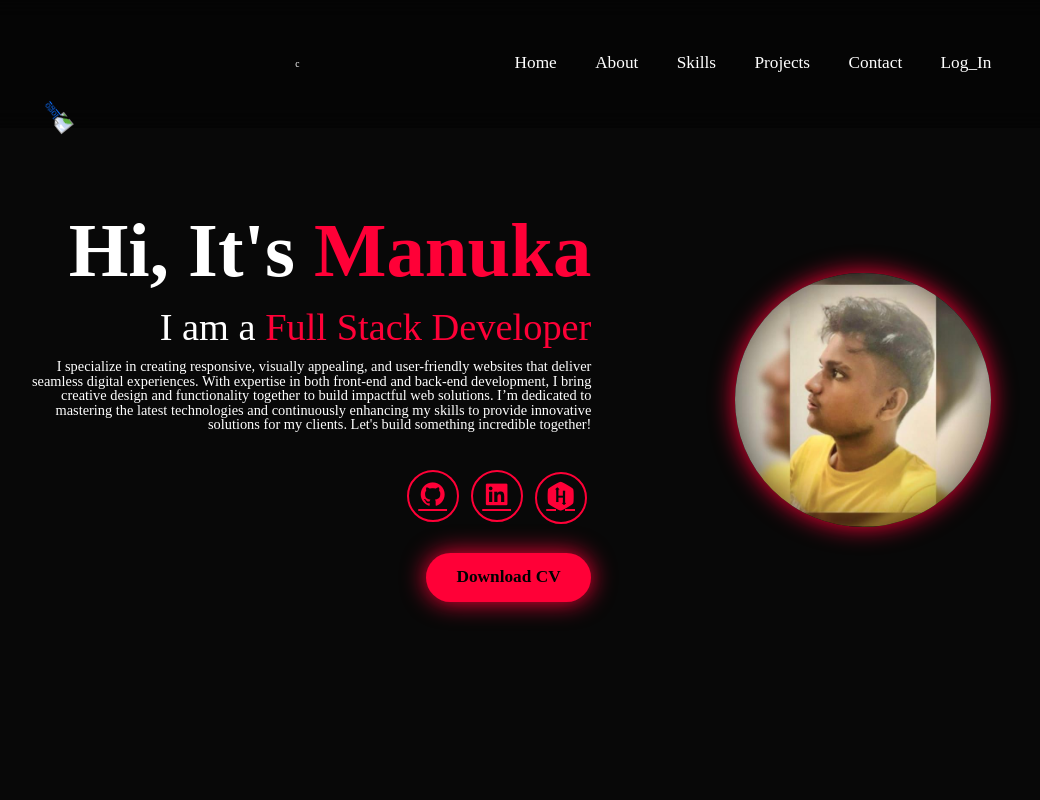
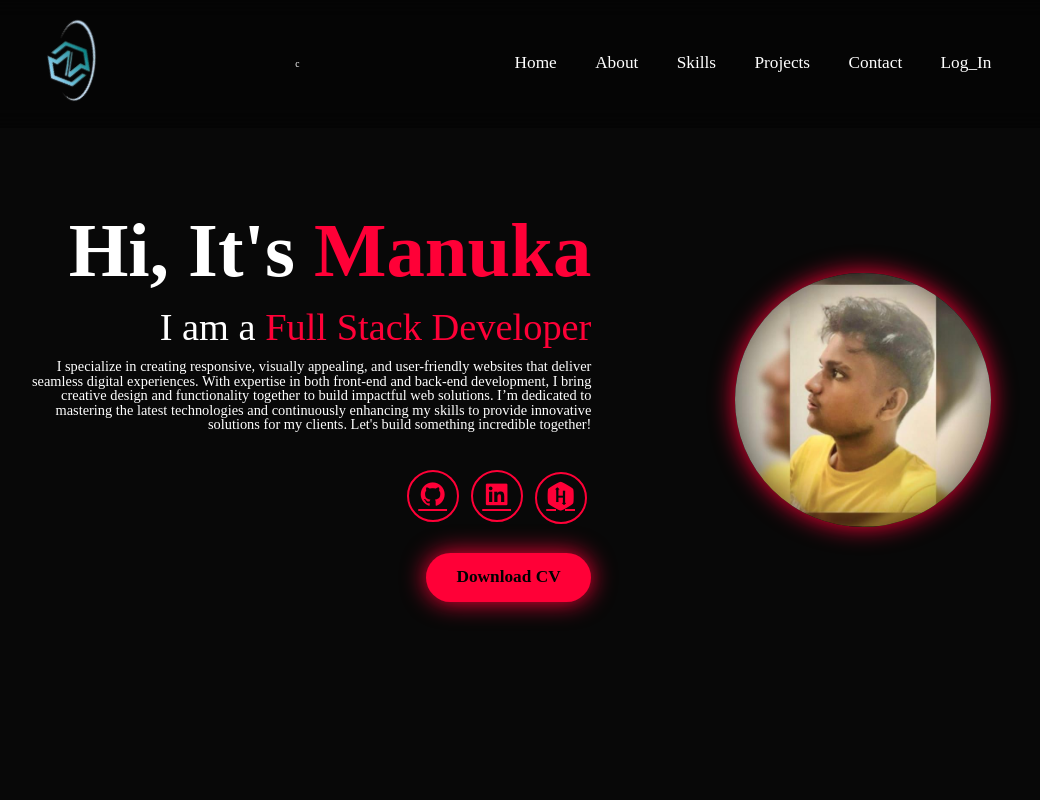
Before and after one commit to manuwa12/ManukaChamath1, a plain HTML site: page index.html in a window 1280 px wide. Shown: the top 800 px of the page, without its empty margins (135-1175 px from the left). Drawn offline with nearby package versions, Linux system fonts and the light colour scheme.

Commit message:
Update index.html

```diff
--- a/index.html
+++ b/index.html
@@ -22,7 +22,7 @@
 
     <header class="header">
       <a href="#home" class="logo">
-        <img class="nav_logo" src="images/ico.png"
+        <img class="nav_logo" src="https://github.com/manuwa12/ManukaChamath1/blob/main/ico.png?raw=true"
           alt="logo">
       </a>
 
```
